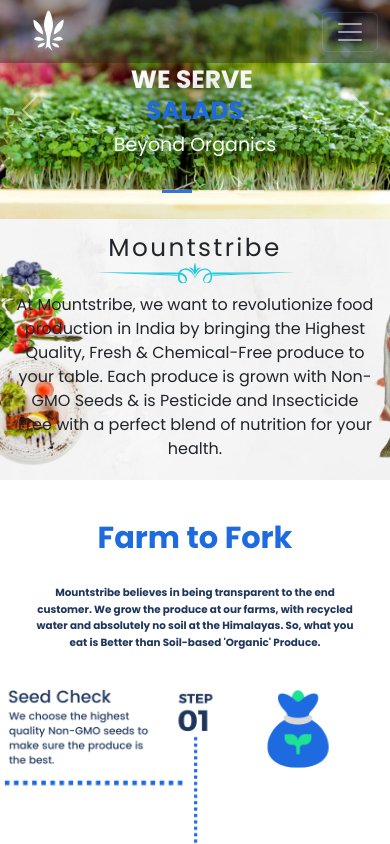
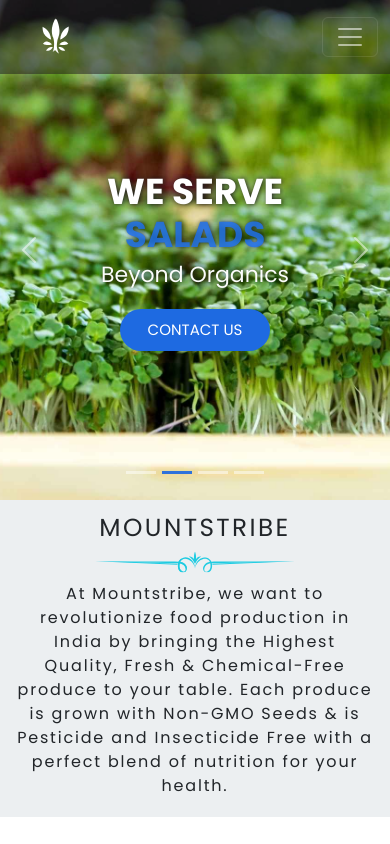
Before and after one commit to 007hyno/Mountstribe-Task1, a React (Create React App) app: page / in a window 390 px wide. Shown: the top 844 px of the page. Built offline with nearby package versions, Linux system fonts and the light colour scheme.

Commit message:
added style and animation

```diff
--- a/package.json
+++ b/package.json
@@ -9,6 +9,7 @@
     "@fortawesome/free-regular-svg-icons": "^6.2.1",
     "@fortawesome/free-solid-svg-icons": "^6.2.1",
     "@fortawesome/react-fontawesome": "^0.2.0",
+    "@react-spring/parallax": "^9.6.1",
     "@testing-library/jest-dom": "^5.16.5",
     "@testing-library/react": "^13.4.0",
     "@testing-library/user-event": "^13.5.0",
--- a/src/App.js
+++ b/src/App.js
@@ -7,6 +7,7 @@
 import './assets/js/styles.js'
 
 import { Route, Routes } from 'react-router-dom';
+
 
 
 import Home from './pages/HomePage.js'
--- a/src/assets/css/carousel.css
+++ b/src/assets/css/carousel.css
@@ -3,14 +3,26 @@
 /* //a */
 height:700px;
 }
+
+.carousel-item {
+  height: 595px;
+}
+
+.carousel-item img {
+    position: absolute;
+    top: 0;
+    left: 0;
+    object-fit: cover;
+    min-height: 595px;
+}
 .carousel {
-    width:auto;
-    height:700px;
+    width:100% !important;
+    height:595px;
     margin: auto;
   position: relative;
   }
   .carousel-caption{
-      top:40%;
+      top:38%;
     }
     .carousel-title{
       font-family: 'Raleway', sans-serif;
@@ -18,41 +30,64 @@
       font-weight: 900;
       text-align: center;
       color:#ffffff;
-      /* display: flex; */
+      margin-bottom: 6px;
       justify-content: center;
+
     }
     .carousel-desc{
         color:#ffffffd7;
         font-weight: 500;
+        margin-bottom: 20px;
     }
 
-  .carousel-caption .desc1 {
-    animation: slideInBottom 1.8s forwards;
+
+    .contactBtn{
+      padding: 10px 20px;
+        background-color: #1e6ae1;
+        color: white;
+        border-radius: 40px;
+        width: 150px;
+        font-size: 15px;
+        text-transform: uppercase;
+      }
+      a, a:visited, a:hover, a:active {
+        color: inherit;
+      }
+
+.flx{
+  display: inline;
+}
+
+  .carousel-caption .carousel-title .title1{
+    animation: slideInLeft 0.7s ease-in;
   }
-
-  @keyframes slideInBottom {
+  @keyframes slideInLeft {
     0% {
-      transform: translateY(100%);
       opacity: 0;
+      transform: translateX(-20%);
     }
+50%{
+  opacity: 0;
+}
     100% {
       transform: translateX(0%);
-      opacity: 1;
     }
   }
-  .carousel-caption .title2 {
-    animation: appear 2.2s forwards;
+  .carousel-caption .carousel-title .title2 {
+    animation: appear 5s normal;
   }
   @keyframes appear {
     0% {
       opacity: 0;
     }
-    100% {
+    50%{
       opacity: 1;
     }
+
   }
-  .carousel-caption .title2 {
-    animation: slideIn 2.9s forwards;
+
+  /* .carousel-caption .carousel-title .title2 {
+    animation: slideIn 4.9s forwards;
   }
   @keyframes slideIn {
     0% {
@@ -62,17 +97,36 @@
       transform: translateX(0%);
     }
   }
+   */
 
+
+  .carousel-caption .carousel-desc {
+    animation: slideInBottom 1.8s forwards;
+    font-weight: 100;
+    font-size: 26px;
+  }
+  @keyframes slideInBottom {
+    0% {
+      transform: translateY(80%) scale(1);
+      opacity: 0;
+    }
+    100% {
+      transform: translateY(0%) scale(1);
+      opacity: 1;
+    }
+  }
 
 
 
 
 
   .title1{
-    margin-right: 1rem;
+    font-size: 60px;
   }
   .title2{
     color: #1e6ae1;
+    font-size: 60px;
+
   }
 
   .desc1{
@@ -80,61 +134,96 @@
     color: #ffffff;
   }
   .carousel-text{
-  text-shadow: 2px 2px 30px #201f1f;
-}
+    text-shadow: 1px 0 5px #201f1f;
+  }
+  .btnCont{
+display: flex;
+justify-content: center;
+align-items: center;
+  }
 
 
   .caption-animate .item.active .carousel-caption {
     -webkit-animation-duration: 1s;
-    animation-duration: 1s;
+    animation-duration: 2s;
     -webkit-animation-fill-mode: both;
     animation-fill-mode: both;
   }
-
+/*
 .fadeIn{
   transition: opacity 5s;
   opacity: 1;
-}
+} */
 .carousel-indicators .active{
   background-color: #1e69e1ea;
 }
 
 
   @media only screen and (max-width: 575px) {
+
+    .carousel-item {
+      height: 500px;
+    }
+
+    .carousel-item img {
+        position: absolute;
+        top: 0;
+        left: 0;
+        object-fit: cover;
+        min-height: 500px;
+    }
+    .carousel {
+        width:100% !important;
+        height:500px;
+        margin: auto;
+      position: relative;
+      }
+
+
+
     .carousel-img-css{
       /* //a */
-      height:30%;
+      height:10%;
       }
       .carousel {
           width:auto;
-          height:10%;
+          height:70%;
           margin: auto;
         }
         .carousel-caption{
-            top:20%;
+            top:30%;
             margin: 0 30px;
           }
-          .carousel-title{
-            font-family: 'Raleway', sans-serif;
-            font-size: 25px;
+          .carousel-title {
             font-weight: 900;
             text-align: center;
+            font-size: 36px;
+            display: flex;
+            justify-content: center;
+            align-items: center;
+            flex-direction: column;
+          }
+          .carousel-control-prev-icon{
+          font-weight: 900;
+          }
 
-          }
-          .carousel-desc{
-              color:#ffffffd7;
-              font-weight: 300;
-          }
+
+
+  .carousel-caption .carousel-desc {
+    font-size: 22px;
+    font-weight: 300;
+  }
           .carousel-caption h2 {
             font-size: 19px;
+
         }
         .title1{
-          margin-right: 0.4rem;
+          font-size: 36px;
         }
-        .carousel-text{
-          text-shadow: 2px 2px 50px #0e0e0e;
+        .title2{
+          text-align: center;
+          font-size: 36px;
         }
-
 
 }
 
--- a/src/assets/css/home-style.css
+++ b/src/assets/css/home-style.css
@@ -1,17 +1,29 @@
 .jumbo{
+    padding:70px 300px ;
+/* background-color: #eceff1; */
+}
+.jumbo-container {
+    background-size: cover;
+  color: white;
+  background-color: var(--bg, --color-black);
+  position: relative;
+  display: flex;
+  align-items: center;
+  justify-content: center;
+}
 
-    padding:100px 190px ;
-background-color: #eceff1;
-background-image: url(../images/bannerback.jpg);
-background-attachment: fixed;
-background-position: center;
-background-repeat: no-repeat;
-background-size: cover;
+.jumbo-title{
+
+    text-align: center;
+    font-weight: 100;
+    text-transform: capitalize;
+    font-size: 20px;
+    letter-spacing:3.4px;
 }
-.jumbo-title{
-    text-align: center;
-    text-transform: capitalize;
-    letter-spacing:3.4px;
+.jumbo-desc{
+    letter-spacing:1.8px;
+    font-weight: lighter;
+    font-size: 12px;
 }
 @media only screen and (max-width: 767px) and (min-width: 501px) {
     .jumbo{
@@ -213,24 +225,20 @@
     }
 }
 
-
 /*Visit-Us-Banner*/
 .visit-us-banner {
+    padding: 40px 220px;
     background-image: url(../images/jakholi.jpg);
-    padding: 80px 220px;
-    /* background-size: 146% 102.5%; */
-    background-size: cover;
-    /* background-repeat: space; */
-    /* background-position: 10px -100px; */
-    background-attachment: fixed;
-    background-position: center;
-    background-repeat: no-repeat;
-    background-size: cover;
+    background-repeat: repeat;
+    background-size: 106% 102.5%;
 }
 
+
+
 .visit-us-heading {
-    font-size: 1.9rem;
-    font-weight: 400;
+position: relative;
+    font-size: 1.6rem;
+    font-weight: 300;
     color: #06152d;
     opacity: 0.80;
     text-shadow: 0.5px 0.5px 4px rgba(6,21,45,0.61);
@@ -238,8 +246,8 @@
 
 .visit-us-text {
     padding: 16px 100px 32px 100px;
-    font-size: 1.25rem;
-    font-weight: 400;
+    font-size: 1.05rem;
+    font-weight: 300;
     color: #fff;
     opacity: 0.9;
     text-shadow: 0.5px 0.5px 3px rgba(255,255,255,0.61);
--- a/src/assets/css/navbarStyle.css
+++ b/src/assets/css/navbarStyle.css
@@ -4,7 +4,7 @@
   top: 0;
   left: 0;
   z-index: 10;
-  padding:  0px;
+  padding:  0px 240px;
   transition: 0.25s ease-in;
 
 }
@@ -14,9 +14,9 @@
 height: 100vh;  */
 }
 .logo{
-width: 75px;
+width: 65px;
 transition: 0.35s ease-in;
-
+margin: 9px 12px;
 }
 
 .logo2{
@@ -25,7 +25,7 @@
 
 }
 .navbar-css{
-background-color: #2c232371 !important;
+background-color: #221d1d88 !important;
 line-height: 42px;
 }
 .navbar-css2{
@@ -51,7 +51,16 @@
 .nav-link:hover{
   color: #78e5a0 ;
 }
+@media only screen and (max-width: 575px) {
+  .navbar{
+    padding:  0px 0px;
+  }
+
+}
 @media only screen and (max-width: 767px) and (min-width: 501px) {
+  .navbar{
+    padding:  0px 0px;
+  }
   .jumbo{
       padding:0.2rem 0.1rem ;
   background-color: #eceff1;
--- a/src/components/Carousel.js
+++ b/src/components/Carousel.js
@@ -6,13 +6,19 @@
 import img4 from '../assets/images/4.jpg';
   import '../assets/css/carousel.css'
 
+  import { Link, redirect } from "react-router-dom";
+
+
 import {Carousel} from 'react-bootstrap';
 
 
 export default () => {
+  const handleClick=()=> {
+    redirect()
+  }
   return (
 
-    <Carousel>
+    <Carousel >
       <Carousel.Item>
         <img
           className=" img-fluid d-block w-100 carousel-img-css"
@@ -20,8 +26,9 @@
           alt="First slide"
         />
         <Carousel.Caption>
-          <h3 className='carousel-title carousel-text'><span  className='title1'> WE SERVE</span> <span className='title2 fadeIn'> MICROGREENS</span></h3>
+          <h3 className='carousel-title carousel-text'><span  className='title1'> WE SERVE</span>  <span className='title2 fadeIn'> MICROGREENS</span></h3>
           <h2 className='carousel-desc carousel-text'><span className='desc1'>Highly Nutritious</span></h2>
+          <div className='btnCont'> <p className='contactBtn'><Link to="/store"> Contact Us</Link></p></div>
         </Carousel.Caption>
       </Carousel.Item>
       <Carousel.Item>
@@ -34,6 +41,7 @@
         <Carousel.Caption>
           <h1 className='carousel-title carousel-text'><span className='title1'> WE SERVE</span> <span className='title2 fadeIn'> SALADS</span></h1>
           <h2 className='carousel-desc carousel-text'><span className='desc1'>Beyond Organics</span></h2>
+          <div className='btnCont'><Link to="/store"><p className='contactBtn'> Contact Us</p></Link></div>
         </Carousel.Caption>
       </Carousel.Item>
       <Carousel.Item>
@@ -46,6 +54,7 @@
         <Carousel.Caption>
           <h1 className='carousel-title carousel-text'><span className='title1'> WE SERVE </span> <span className='title2 fadeIn'> FISHES</span></h1>
           <h2 className='carousel-desc carousel-text'><span className='desc1'>AntiBiotics Free</span></h2>
+          <div className='btnCont'><p className='contactBtn'><Link to="/store"> Contact Us</Link></p></div>
         </Carousel.Caption>
       </Carousel.Item>
       <Carousel.Item>
@@ -58,72 +67,50 @@
         <Carousel.Caption>
           <h1 className='carousel-title carousel-text'><span className='title1'> WE SERVE </span> <span className='title2 fadeIn'> HEALTH</span></h1>
           <h2 className='carousel-desc carousel-text'><span className='desc1'>Mountstribe</span></h2>
+          <div className='btnCont'><p className='contactBtn'><Link to="/store"> Contact Us</Link></p></div>
         </Carousel.Caption>
       </Carousel.Item>
     </Carousel>
+    //////////////////////////////////////////////////////////
+  //   <Carousel>
+  //   <Carousel.Item>
+  //     <img
+  //       className="d-block banner imgcar animated slideInRight"
+  //       src={img1}
+  //       alt="First slide"
+  //     />
+  //     <Carousel.Caption>
+  //       <h3>First slide label</h3>
+  //       < className='btnCont'div><p>Nulla vitae elit libero, a pharetra augue mollis interdum.</</div>p>
+  //     </Carousel.Caption>
+  //   </Carousel.Item>
+  //   <Carousel.Item>
+  //     <img
+  //       className="d-block imgcar w-100"
+  //       src={img1}
+  //       alt="Second slide"
+  //     />
 
+  //     <Carousel.Caption>
+  //       <h3>Second slide label</h3>
+  //       <div>< className='btnCont'p>Lorem ipsum dolor sit amet, consectetur adipiscing elit.</p</div>>
+  //     </Carousel.Caption>
+  //   </Carousel.Item>
+  //   <Carousel.Item>
+  //     <img
+  //       className="d-block imgcar w-100"
+  //       src={img1}
+  //       alt="Third slide"
+  //     />
 
+  //     <Carousel.Caption>
+  //       <h3>Third slide label</h3>
+  //       <div>< className='btnCont'p>
+  //         Praesent commodo cursus magna, vel scelerisque nisl consectetur</div>.
+  //       </p>
+  //     </Carousel.Caption>
+  //   </Carousel.Item>
+  // </Carousel>
 
-    // // <div className='container-fluid' >
-    // //   <div className="row">
-
-    // //   </div>
-    // //   <div className="row">
-    // //     <div className="col-12">
-    // //       <Carousel>
-    // //         <Carousel.Item >
-    // //           <div className='carousel-inner'>
-    // //           <img
-    // //             className="banner carousel-img d-block w-100"
-    // //               src={img1}
-    // //             alt="1 slide"
-    // //           />
-    // //           <Carousel.Caption>
-    // //             <h3 className='back-g h1'>WE SERVE MICROGREENS</h3>
-    // //             <span className='back-g h2'>Highly Nutritious</span>
-    // //           </Carousel.Caption>
-    // //           </div>
-    // //         </Carousel.Item >
-
-    // //         <Carousel.Item>
-    // //           <img
-    // //             className="banner carousel-img d-block w-100"
-    // //             src={img2}
-    // //             alt="2 slide"
-    // //           />
-    // //           <Carousel.Caption>
-    // //             <h1>WE SERVE SALADS</h1>
-    // //             <h2>Beyond Organics</h2>
-    // //           </Carousel.Caption>
-    // //         </Carousel.Item>
-
-    // //         <Carousel.Item>
-    // //           <img
-    // //             className="banner carousel-img d-block w-100"
-    // //             src={img3}
-    // //             alt="3 slide"
-    // //           />
-    // //           <Carousel.Caption>
-    // //             <h1>WE SERVE FISHES</h1>
-    // //             <h2>AntiBiotics Free</h2>
-    // //           </Carousel.Caption>
-    // //         </Carousel.Item>
-
-    // //         <Carousel.Item>
-    // //           <img
-    // //             className="banner carousel-img d-block w-100"
-    // //             src={img4}
-    // //             alt="4 slide"
-    // //           />
-    // //           <Carousel.Caption>
-    // //             <h1>WE SERVE HEALTH</h1>
-    // //             <h2>Mountstribe</h2>
-    // //           </Carousel.Caption>
-    // //         </Carousel.Item>
-
-    // //       </Carousel>
-    // //     </div>
-    // //   </div>
-    // // </div>
   );
 };
--- a/src/pages/HomePage.js
+++ b/src/pages/HomePage.js
@@ -1,8 +1,7 @@
-import React from 'react'
+import React,{ useState, useEffect } from 'react'
 import MainLayout from '../layout/MainLayout.js'
 import { Link } from 'react-router-dom';
 import Carousel from '../components/Carousel.js'
-import Carousel2 from '../components/Carousel2.js'
 // import { Carousel } from 'react-bootstrap';
 // import '../assets/css/homeStyle.css';
 import 'bootstrap/dist/css/bootstrap.min.css';
@@ -11,6 +10,7 @@
 
 
 
+import banner from '../assets/images/bannerback.jpg'
 import farm1 from '../assets/images/farm.png'
 import farm2 from '../assets/images/farm2.png'
 import prem1 from '../assets/images/prem1.png'
@@ -25,25 +25,48 @@
 import t4 from '../assets/images/t4.png'
 import jakholi from '../assets/images/jakholi.jpg'
 
+// import { Parallax } from 'react-parallax';
+import { Parallax } from 'react-parallax';
+
 
 function HomePage() {
+const [background, setBackground] = useState(100);
+  useEffect(() => {
+    const handleScroll = () => {
+      const scrollTop = window.pageYOffset || document.documentElement.scrollTop;
+      const newPadding = (scrollTop-1700)/10;
+      setBackground(newPadding);
+    };
+
+    window.addEventListener('scroll', handleScroll);
+
+    return () => {
+      window.removeEventListener('scroll', handleScroll); // Detach the handleScroll function from the scroll event listener when the component unmounts
+    };
+  }, []);
+
+
+
   return (
     <MainLayout>
       <div className='home-container '>
 
         <Carousel />
+        <Parallax
+	            blur={0}
+	            bgImage={banner}
+	            bgImageAlt="Mountstribe Banner"
+	            strength={360}
+	        >
 
-
-        <div className="jumbotron-fluid jumbo">
-          <div className="container">
-            <div className="row text-center"><h2 className="jumbo-title col">Mountstribe</h2></div>
-            <div className="row text-center"><div className="col">
-              <img className="img-fluid" src={mt} />
-            </div></div>
-            <div className="row text-center"><p className="col lead">At Mountstribe, we want to revolutionize food production in India by bringing the Highest Quality, Fresh &amp; Chemical-Free produce to your table. Each produce is grown with Non-GMO Seeds &amp; is Pesticide and Insecticide Free with a perfect blend of nutrition for your health.</p></div>
-          </div>
-        </div>
-
+	            <div className="jumbotron-fluid jumbo about-mt">
+		          <div className="container">
+		              <div className="row text-center jumbo-title "><h2 className="col">MOUNTSTRIBE</h2></div>
+		              <div className="row text-center"><div className="col"><img src={mt}/></div></div>
+		              <div className="row text-center"><p className="col lead jumbo-desc">At Mountstribe, we want to revolutionize food production in India by bringing the Highest Quality, Fresh &amp; Chemical-Free produce to your table. Each produce is grown with Non-GMO Seeds &amp; is Pesticide and Insecticide Free with a perfect blend of nutrition for your health.</p></div>
+		          </div>
+		        </div>
+	        </Parallax>
 
         <div className="jumbotron-fluid farm-to-fork text-center">
           <div className="container-fluid">
@@ -125,7 +148,9 @@
           </div>
         </div>
 
-        <div className="visit-us-banner">
+
+
+        <div className="visit-us-banner " style={{ backgroundPosition:-background }} >
           <div className="container">
             <div className="row">
               <div className="col visit-us-heading text-center">
@@ -134,7 +159,7 @@
             </div>
             <div className="row">
               <div className="col text-center">
-                {/* <img className="img-fluid" src={jakholi} /> */}
+                <img className="img-fluid" src={mt} />
               </div>
             </div>
             <div className="row">
```
Also changed, not shown: 1 other file (tests, documents, lock files or other folders).
